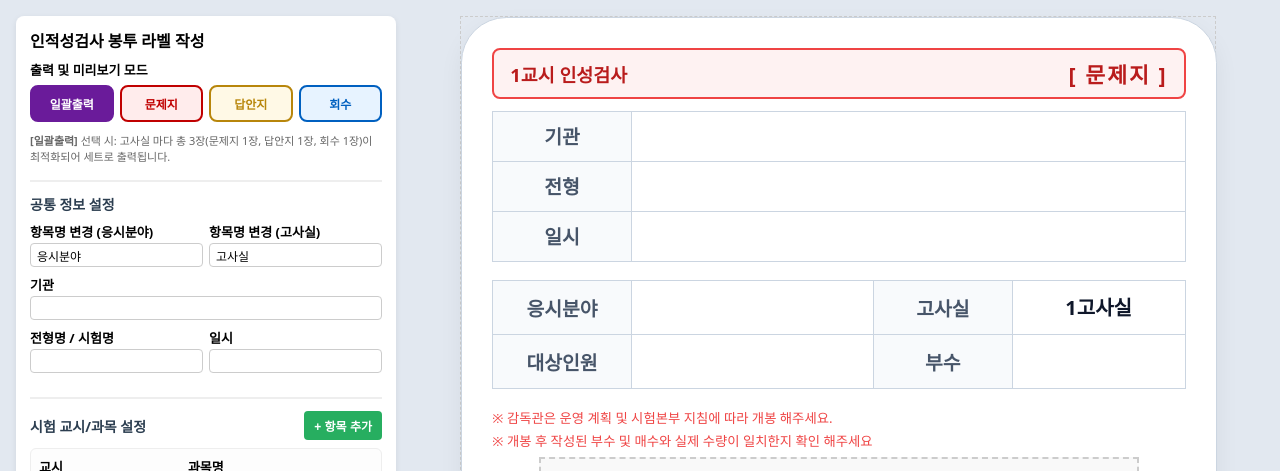
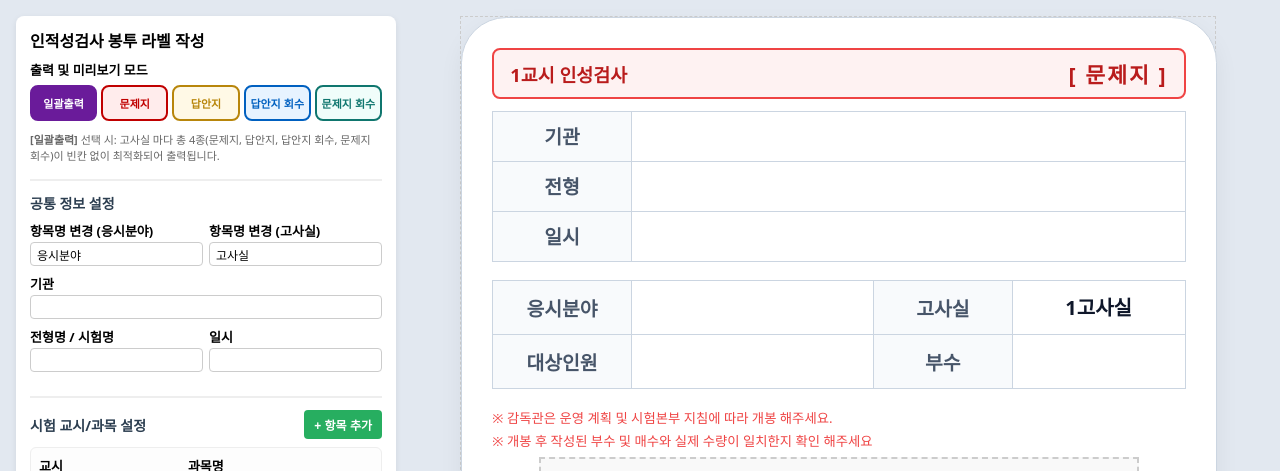
Before and after one commit to hckim-94/label, a plain HTML site: page index.html in a window 1280 px wide. Shown: the top 471 px of the page. Drawn offline with Linux system fonts and the light colour scheme; a web font is replaced by a local one.

Commit message:
문제지회수 라벨 추가

```diff
--- a/index.html
+++ b/index.html
@@ -54,19 +54,20 @@
         /* ==== 탭 ==== */
         .tabs {
             display: flex;
-            gap: 6px;
+            gap: 4px;
             margin: 6px 0 10px;
         }
 
         .tab {
             flex: 1;
-            padding: 8px 4px;
+            padding: 8px 2px;
             border: 2px solid;
             border-radius: 8px;
             cursor: pointer;
-            font-size: 12px;
+            font-size: 11px;
             font-weight: 700;
             text-align: center;
+            white-space: nowrap;
             user-select: none;
             transition: all 0.2s;
         }
@@ -92,12 +93,18 @@
             color: #0060c0;
             border-color: #0060c0;
         }
+        .tab[data-type="collect_q"] {
+            background: #f0fdfa;
+            color: #0f766e;
+            border-color: #0f766e;
+        }
 
         /* 활성화된 탭 */
         .tab[aria-selected="true"][data-type="all"] { background: #6a1b9a; color: #fff; }
         .tab[aria-selected="true"][data-type="question"] { background: #c00000; color: #fff; }
         .tab[aria-selected="true"][data-type="answer"] { background: #b8860b; color: #fff; }
         .tab[aria-selected="true"][data-type="collect"] { background: #0060c0; color: #fff; }
+        .tab[aria-selected="true"][data-type="collect_q"] { background: #0f766e; color: #fff; }
 
         .field-group {
             margin-bottom: 8px;
@@ -254,6 +261,7 @@
         .theme-question { background: #fef2f2; border-color: #ef4444; color: #b91c1c; }
         .theme-answer { background: #fffbeb; border-color: #f59e0b; color: #b45309; }
         .theme-collect { background: #eff6ff; border-color: #3b82f6; color: #1d4ed8; }
+        .theme-collect-q { background: #f0fdfa; border-color: #14b8a6; color: #0f766e; }
 
         .title-left { font-size: 1.15em; font-weight: 700; }
         .title-right { font-size: 1.35em; font-weight: 900; letter-spacing: 2px; }
@@ -393,10 +401,11 @@
                 <button type="button" class="tab" role="tab" data-type="all" aria-selected="true">일괄출력</button>
                 <button type="button" class="tab" role="tab" data-type="question" aria-selected="false">문제지</button>
                 <button type="button" class="tab" role="tab" data-type="answer" aria-selected="false">답안지</button>
-                <button type="button" class="tab" role="tab" data-type="collect" aria-selected="false">회수</button>
+                <button type="button" class="tab" role="tab" data-type="collect" aria-selected="false">답안지 회수</button>
+                <button type="button" class="tab" role="tab" data-type="collect_q" aria-selected="false">문제지 회수</button>
             </div>
             <div class="help-text">
-                <b>[일괄출력]</b> 선택 시: 고사실 마다 총 3장(문제지 1장, 답안지 1장, 회수 1장)이 최적화되어 세트로 출력됩니다.
+                <b>[일괄출력]</b> 선택 시: 고사실 마다 총 4종(문제지, 답안지, 답안지 회수, 문제지 회수)이 빈칸 없이 최적화되어 출력됩니다.
             </div>
         </div>
 
@@ -462,7 +471,7 @@
             </div>
         </div>
         <div class="field-group">
-            <label for="signMode">감독관 확인 서명란(회수 탭)</label>
+            <label for="signMode">감독관 확인 서명란(답안지 회수 탭)</label>
             <select id="signMode">
                 <option value="single">정감독관 1명 서명</option>
                 <option value="double">정/부 감독관 2명 서명</option>
@@ -504,6 +513,7 @@
             <div id="pane-question" class="labels-pane" role="tabpanel" aria-labelledby="tab-question" hidden></div>
             <div id="pane-answer" class="labels-pane" role="tabpanel" aria-labelledby="tab-answer" hidden></div>
             <div id="pane-collect" class="labels-pane" role="tabpanel" aria-labelledby="tab-collect" hidden></div>
+            <div id="pane-collect_q" class="labels-pane" role="tabpanel" aria-labelledby="tab-collect_q" hidden></div>
         </div>
     </div>
 </div>
@@ -757,6 +767,7 @@
         if (type === 'question') return 'theme-question';
         if (type === 'answer') return 'theme-answer';
         if (type === 'collect') return 'theme-collect';
+        if (type === 'collect_q') return 'theme-collect-q';
         return 'theme-question';
     }
 
@@ -766,6 +777,13 @@
                 '※ 응시인원과 회수된 답안지 매수가 일치하는지 확인하여 주십시오.',
                 '※ 본 회수용 봉투에는 유효 답안지(최종 제출 답안지)만 넣어 주십시오.',
                 '※ 본 봉투는 관계자 외에는 개봉이 불가합니다.'
+            ].map(l => `<li>${l}</li>`).join('');
+        }
+        if (type === 'collect_q') {
+            return [
+                '※ 시험 종료 후 풀이가 완료된 문제지(검사지) 전량을 본 봉투에 회수하여 주십시오.',
+                '※ 배부된 문제지 부수와 회수된 부수(미응시자 잔여분 포함)가 일치하는지 확인하여 주십시오.',
+                '※ 유출 방지 및 보안 유지를 위해 본 봉투는 관계자 외 개봉이 불가합니다.'
             ].map(l => `<li>${l}</li>`).join('');
         }
         return [
@@ -794,7 +812,8 @@
         let typeStr = '';
         if (type === 'question') typeStr = '문제지';
         else if (type === 'answer') typeStr = '답안지';
-        else if (type === 'collect') typeStr = '회수봉투';
+        else if (type === 'collect') typeStr = '답안지 회수';
+        else if (type === 'collect_q') typeStr = '문제지 회수';
 
         // 최상단 모던 타이틀 바
         const titleBarHtml = `
@@ -805,12 +824,12 @@
         `;
 
         const div = document.createElement('div');
-        div.className = type === 'collect' ? 'label collect-label' : 'label';
+        div.className = (type === 'collect' || type === 'collect_q') ? 'label collect-label' : 'label';
 
         // 비율 변경된 ColGroup 정의 (응시분야/대상인원 35%, 고사실/부수 25%)
         const colGroupHtml = `<colgroup><col style="width:20%;"><col style="width:35%;"><col style="width:20%;"><col style="width:25%;"></colgroup>`;
 
-        // 회수 라벨 양식 (회수용은 상단 표를 크게 할 필요가 없어 row-sm 유지)
+        // 답안지 회수 라벨 양식
         if (type === 'collect') {
             const signMode = $('signMode') ? $('signMode').value : 'single';
 
@@ -853,6 +872,46 @@
                                    <td style="padding:4px 12px; vertical-align:bottom; text-align:right;">(인)</td>`
                                 : ''
                             }
+                        </tr>
+                    </table>
+                </div>
+
+                <div class="label-footer"><ul>${footerHtml}</ul></div>
+                <div class="label-logo">
+                    ${logoSrc ? `<img src="${logoSrc}" alt="기관 로고" style="width:${logoWidth}px;" onerror="this.style.display='none'; this.parentElement.querySelector('.logo-placeholder').style.display='block';">
+                    <div class="logo-placeholder" style="display:none; width:${logoWidth}px; height:65px;">CI</div>` : `<div class="logo-placeholder" style="width:${logoWidth}px; height:65px;">CI</div>`}
+                </div>
+            `;
+            return div;
+        }
+
+        // 문제지 회수 라벨 양식 (서명란 제외, 수량 확인 전용)
+        if (type === 'collect_q') {
+            div.innerHTML = `
+                ${titleBarHtml}
+                <table class="modern-table" style="table-layout:fixed; width:100%;">
+                    ${colGroupHtml}
+                    <tr class="row-sm"><th>기관</th><td class="center auto-resize-cell" colspan="3">${wrap(d.org || '')}</td></tr>
+                    <tr class="row-sm"><th>전형</th><td class="center auto-resize-cell" colspan="3">${wrap(d.examName || '')}</td></tr>
+                    <tr class="row-sm"><th>일시</th><td class="center auto-resize-cell" colspan="3">${wrap(d.date || '')}</td></tr>
+                    <tr class="row-sm">
+                        <th>${d.labelField}</th><td class="center auto-resize-cell">${wrap(d.field || '')}</td>
+                        <th>${d.labelRoom}</th><td class="center auto-resize-cell">${wrap(d.room || '')}</td>
+                    </tr>
+                </table>
+
+                <div class="signature-wrap">
+                    <table class="modern-table" style="width:100%; table-layout:fixed;">
+                        ${colGroupHtml}
+                        <tr style="height:11mm;">
+                            <th class="center">대상인원</th>
+                            <td class="center">${d.targetCount || ''}</td>
+                            <th class="center" rowspan="2">회수부수</th>
+                            <td class="center" rowspan="2"></td>
+                        </tr>
+                        <tr style="height:11mm;">
+                            <th class="center">응시인원</th>
+                            <td class="center"></td>
                         </tr>
                     </table>
                 </div>
@@ -937,9 +996,9 @@
         if (type === 'all') {
             // [일괄출력] 빈칸 없이 모든 라벨을 일렬로 모아 라벨지 낭비 최소화
             baseData.forEach(d => {
-                const labelTypes = ['question', 'answer', 'collect'];
+                const labelTypes = ['question', 'answer', 'collect', 'collect_q'];
                 labelTypes.forEach(labelType => {
-                    const copiesToUse = labelType === 'collect' ? '1' : (labelType === 'question' ? d.qCopies : d.aCopies);
+                    const copiesToUse = labelType === 'collect' ? '1' : ((labelType === 'question' || labelType === 'collect_q') ? d.qCopies : d.aCopies);
                     sections.forEach(sec => {
                         allLabelsToRender.push({
                             data: { ...d, period: sec.period, subject: sec.subject, copies: copiesToUse },
@@ -951,7 +1010,7 @@
         } else {
             // [개별 탭] 선택한 종류의 라벨만 일렬로 모아 출력
             baseData.forEach(d => {
-                const copiesToUse = type === 'collect' ? '1' : (type === 'question' ? d.qCopies : d.aCopies);
+                const copiesToUse = type === 'collect' ? '1' : ((type === 'question' || type === 'collect_q') ? d.qCopies : d.aCopies);
                 sections.forEach(sec => {
                     allLabelsToRender.push({
                         data: { ...d, period: sec.period, subject: sec.subject, copies: copiesToUse },
@@ -988,6 +1047,7 @@
         renderLabelsToPane('question', 'pane-question');
         renderLabelsToPane('answer', 'pane-answer');
         renderLabelsToPane('collect', 'pane-collect');
+        renderLabelsToPane('collect_q', 'pane-collect_q');
 
         const activeTab = document.querySelector('.tab[aria-selected="true"]');
         if (activeTab) {
@@ -1038,6 +1098,7 @@
         $('pane-question').hidden = type !== 'question';
         $('pane-answer').hidden = type !== 'answer';
         $('pane-collect').hidden = type !== 'collect';
+        $('pane-collect_q').hidden = type !== 'collect_q';
 
         setTimeout(() => { applyAutoResize($(`pane-${type}`)); }, 30);
     }
```
